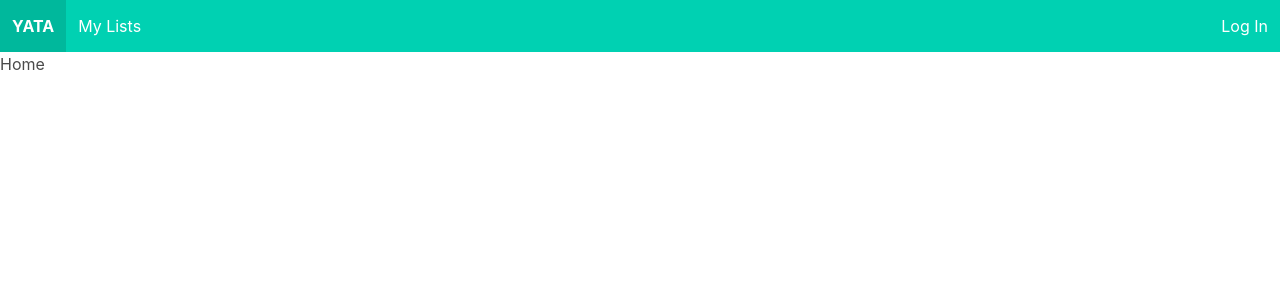
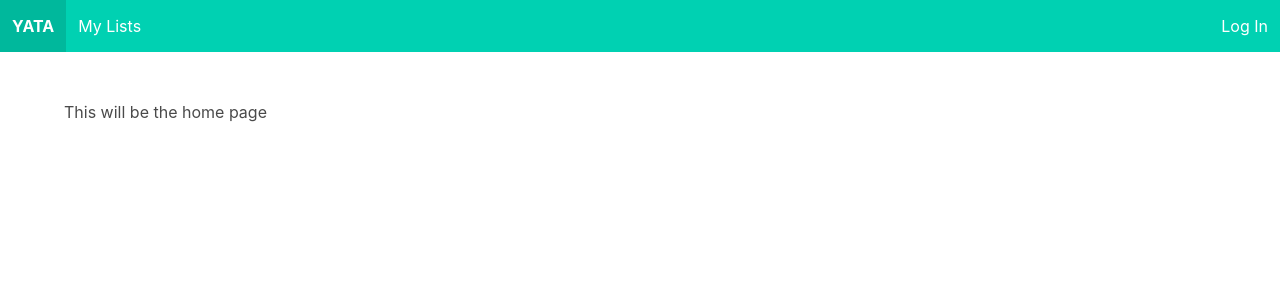
Before and after one commit to yata-project/yata-web-app, a React (Create React App) app: page / in a window 1280 px wide. Shown: the top 300 px of the page. Built offline with nearby package versions, Linux system fonts and the light colour scheme.

Commit message:
Move content section to its own section and container
This will horizontally center the contents

```diff
--- a/src/App.js
+++ b/src/App.js
@@ -13,6 +13,8 @@ function App() {
     <Router>
       <NavBar />
 
+      <section class="section">
+        <div class="container">
           <Switch>
             <Route path="/list/:id" children={<ListDetailsView />} />
             <Route path="/lists">
@@ -22,12 +24,14 @@ function App() {
               <Home />
             </Route>
           </Switch>
+        </div>
+      </section>
     </Router>
   );
 }
 
 function Home() {
-  return <h2>Home</h2>;
+  return <h2>This will be the home page</h2>;
 }
 
 export default App;
```
Lines whose indentation alone changed are shown as unchanged.
